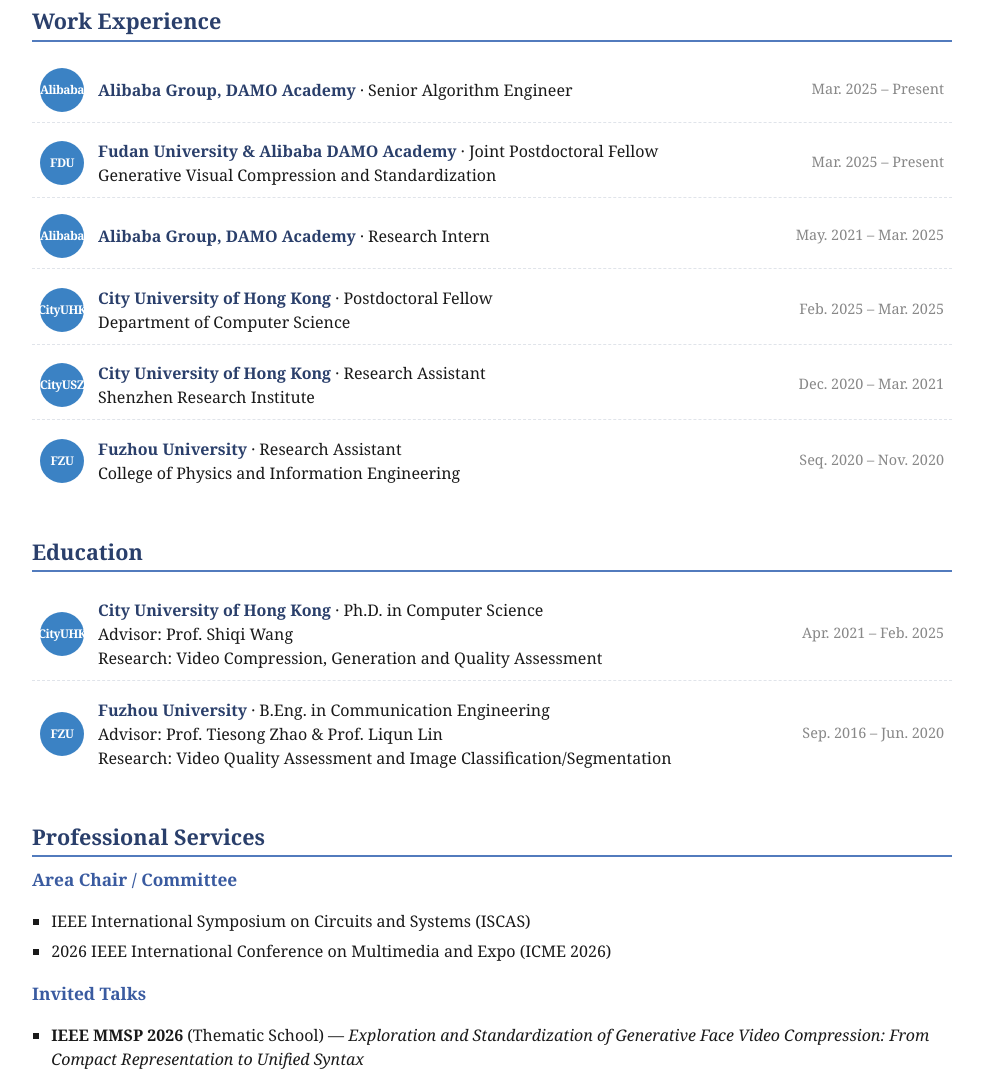
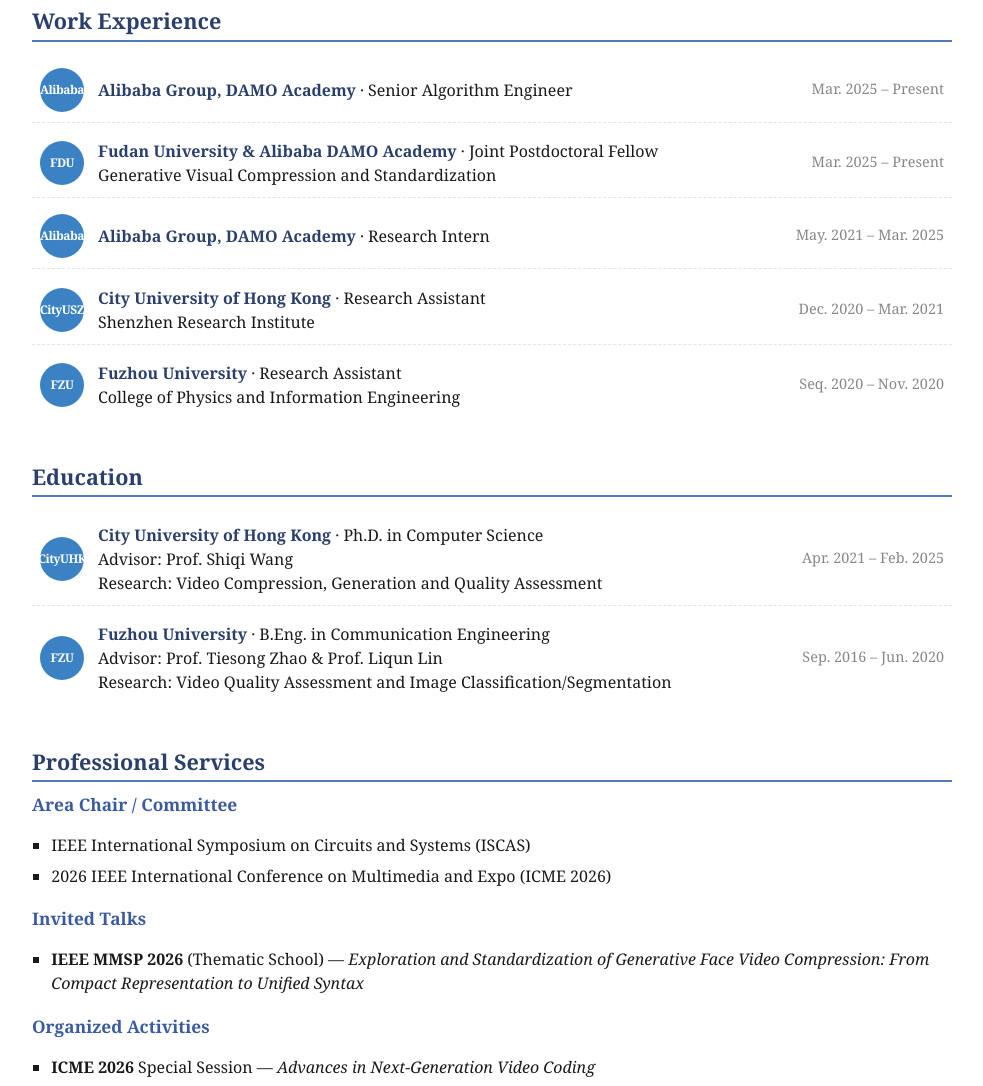
Before and after one commit to Berlin0610/bolin-homepage, a plain HTML site: page index.html in a window 1280 px wide. Shown: the part 2478-3564 px from the top of the page, without its empty margins (148-1131 px from the left). Drawn offline with Linux system fonts and the light colour scheme.

Commit message:
Update index.html

```diff
--- a/index.html
+++ b/index.html
@@ -316,17 +316,6 @@
 
     <li class="edu-item">
       <div class="edu-left">
-        <div class="edu-logo-text">CityUHK</div>
-        <div class="edu-main">
-          <b>City University of Hong Kong</b> · Postdoctoral Fellow <br>
-          Department of Computer Science
-        </div>
-      </div>
-      <div class="edu-date">Feb. 2025 – Mar. 2025</div>
-    </li>
-
-    <li class="edu-item">
-      <div class="edu-left">
         <div class="edu-logo-text">CityUSZ</div>
         <div class="edu-main">
           <b>City University of Hong Kong</b> · Research Assistant<br>
```
